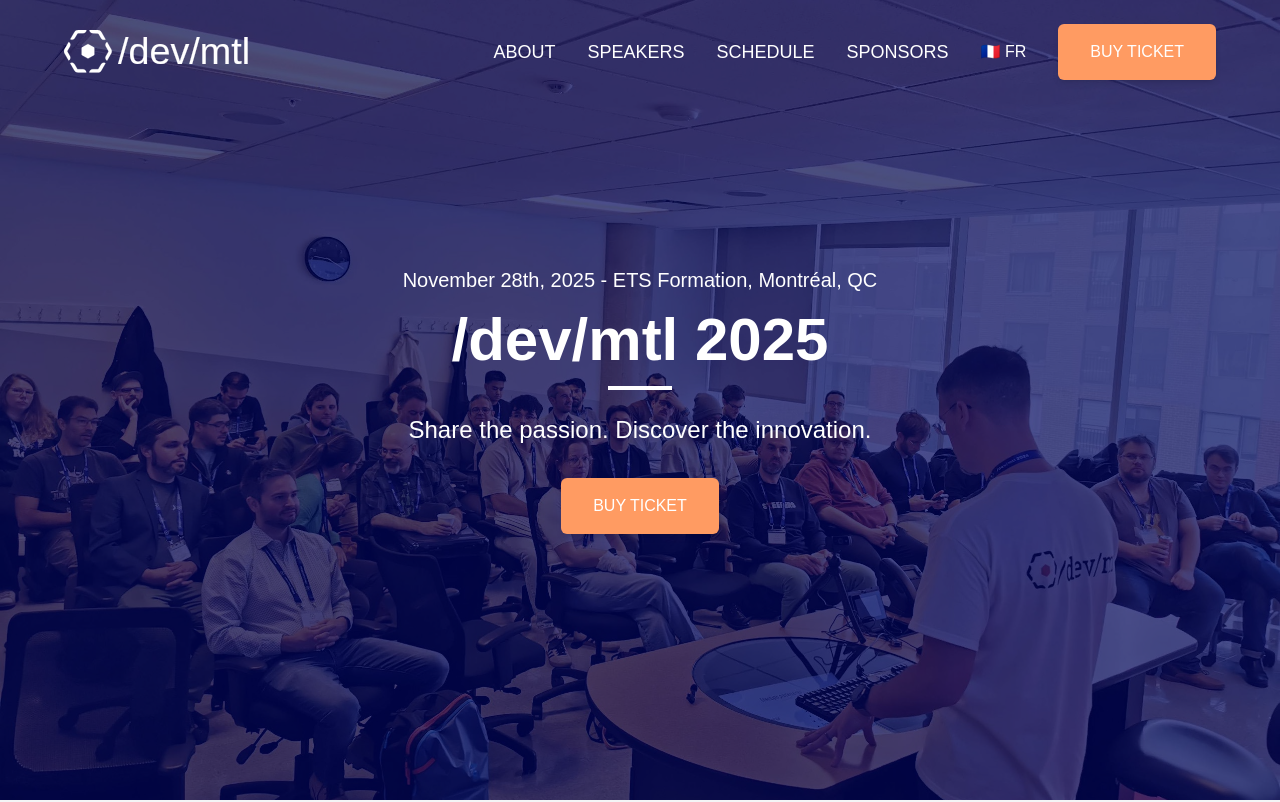
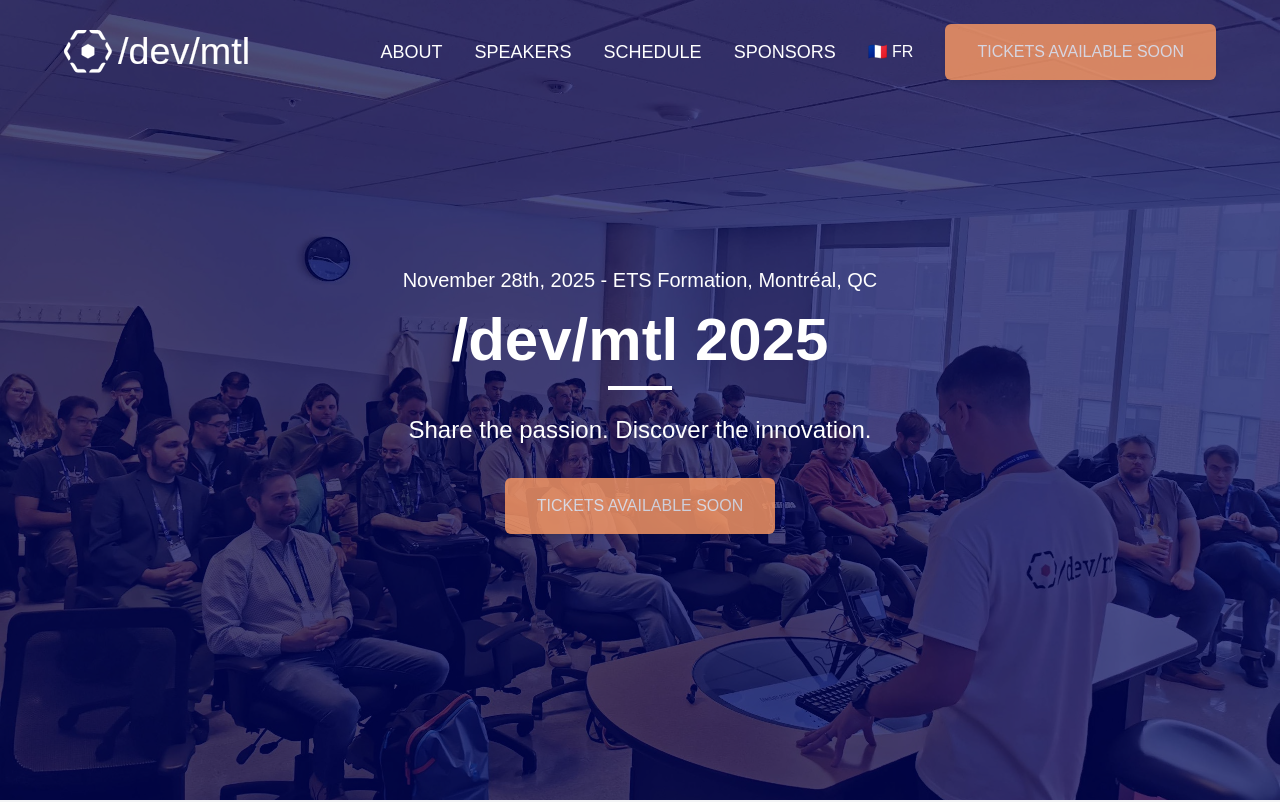
Before and after one commit to devmtl2024-org/devmtl2024-org.github.io, a React (Vite) app: page / in a window 1280 px wide. Shown: the top 802 px of the page. Built offline with nearby package versions, Linux system fonts and the light colour scheme.

Commit message:
Hide "buy tickets"

```diff
--- a/src/components/BuyTicket/BuyTicket.tsx
+++ b/src/components/BuyTicket/BuyTicket.tsx
@@ -2,10 +2,13 @@
 import backgroundImage from "../../assets/background-2.jpg";
 import BuyTicketButton from "./BuyTicketButton";
 
+// Could be an env variable, but it's good enough for now
+export const ARE_TICKETS_AVAILABLE = false;
+
 function BuyTicket() {
   const { t } = useTranslation();
 
-  return (
+  return ARE_TICKETS_AVAILABLE ? (
     <section
       className="relative bg-cover bg-center flex items-center justify-center text-center w-full py-24"
       style={{
@@ -29,7 +32,7 @@
         <BuyTicketButton />
       </div>
     </section>
-  );
+  ) : null;
 }
 
 export default BuyTicket;
--- a/src/components/BuyTicket/BuyTicketButton.tsx
+++ b/src/components/BuyTicket/BuyTicketButton.tsx
@@ -1,7 +1,5 @@
-// Could be an env variable, but it's good enough for now
-const ARE_TICKETS_AVAILABLE = true;
-
 import { useTranslation } from "@/hooks/useTranslation";
+import { ARE_TICKETS_AVAILABLE } from "./BuyTicket";
 
 export default function BuyTicketButton() {
   const { t } = useTranslation();
```
